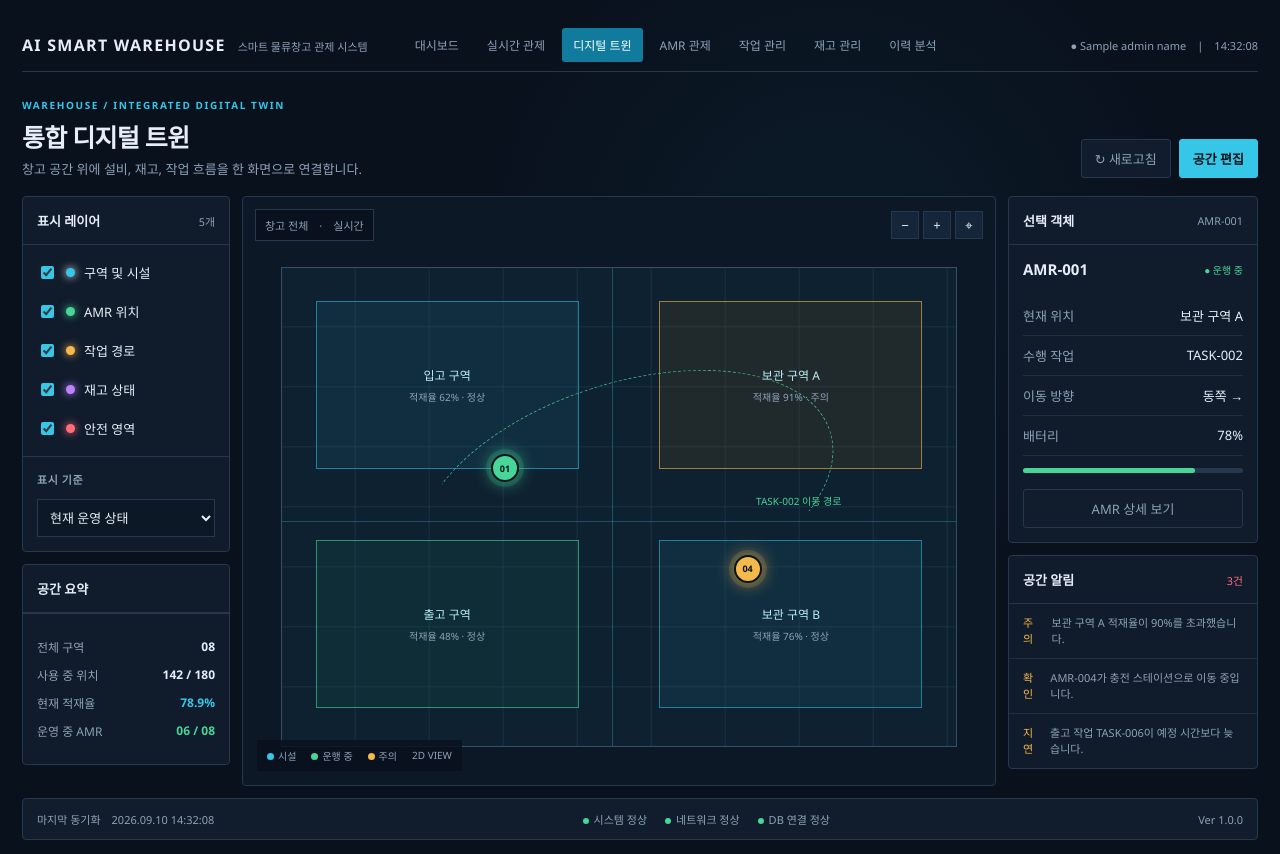
After one commit to chukumi00/robo, a Django app: template robotapp/templates/robotapp/digital_twin.html in a window 1280 px wide. The commit adds this page. Run offline with Django 3.2, Linux system fonts and the light colour scheme; the template is opened without the code that fills it: most values are stand-ins (such as "Sample title", 1, 10 or a date in 2020).

Commit message:
디지털 트윈 상세 페이지 디자인

```diff
--- /dev/null
+++ b/robotapp/templates/robotapp/digital_twin.html
@@ -0,0 +1,107 @@
+<!DOCTYPE html>
+<html lang="ko">
+<head>
+  <meta charset="UTF-8">
+  <meta name="viewport" content="width=device-width, initial-scale=1.0">
+  <title>통합 디지털 트윈 | AI SMART WAREHOUSE</title>
+  <style>
+    :root { --bg: #09111d; --panel: #111d2d; --panel-2: #172539; --line: #26384d; --text: #e7eef7; --muted: #8ea2b8; --cyan: #35c6e8; --green: #48d597; --amber: #f5b84b; --red: #ff6d78; }
+    * { box-sizing: border-box; }
+    body { margin: 0; min-width: 1100px; background: var(--bg); color: var(--text); font-family: "Malgun Gothic", "Segoe UI", sans-serif; font-size: 13px; }
+    button, select { font: inherit; }
+    a { color: inherit; text-decoration: none; }
+    .shell { min-height: 100vh; padding: 18px 22px 14px; background: radial-gradient(circle at 65% 30%, rgba(34, 102, 130, .12), transparent 35%), var(--bg); }
+    header { height: 54px; display: flex; align-items: center; gap: 36px; border-bottom: 1px solid var(--line); }
+    .brand { display: flex; align-items: baseline; gap: 12px; white-space: nowrap; }
+    .brand strong { font-size: 16px; letter-spacing: .08em; }
+    .brand span, .user { color: var(--muted); font-size: 11px; }
+    nav { display: flex; align-items: center; gap: 6px; flex: 1; }
+    .nav-link { padding: 8px 11px; color: var(--muted); border-radius: 3px; font-size: 12px; }
+    .nav-link:hover, .nav-link.active { color: #fff; background: #117b9d; }
+    .user { white-space: nowrap; }
+    .page-head { display: flex; justify-content: space-between; align-items: end; padding: 26px 0 18px; }
+    .eyebrow { color: var(--cyan); font-size: 10px; letter-spacing: .16em; font-weight: 700; }
+    h1 { margin: 6px 0 5px; font-size: 25px; letter-spacing: -.03em; }
+    .page-head p { margin: 0; color: var(--muted); }
+    .head-actions { display: flex; gap: 8px; }
+    .action { padding: 9px 13px; border: 1px solid var(--line); border-radius: 3px; color: var(--muted); background: var(--panel); cursor: pointer; }
+    .action.primary { color: #06131b; background: var(--cyan); border-color: var(--cyan); font-weight: 700; }
+    .workspace { display: grid; grid-template-columns: 208px minmax(570px, 1fr) 250px; gap: 12px; min-height: 590px; }
+    .panel { background: rgba(17, 29, 45, .92); border: 1px solid var(--line); border-radius: 4px; }
+    .panel-head { display: flex; justify-content: space-between; align-items: center; padding: 14px; border-bottom: 1px solid var(--line); font-weight: 700; }
+    .panel-head small { color: var(--muted); font-weight: 400; }
+    .left-panel, .right-panel { display: flex; flex-direction: column; gap: 12px; }
+    .layer-list { padding: 8px 0; }
+    .layer { display: flex; align-items: center; gap: 9px; width: 100%; padding: 10px 14px; border: 0; color: var(--text); background: transparent; text-align: left; cursor: pointer; }
+    .layer:hover { background: var(--panel-2); }
+    .layer.off { color: #62778d; }
+    .layer input { accent-color: var(--cyan); }
+    .swatch { width: 9px; height: 9px; border-radius: 50%; background: var(--cyan); box-shadow: 0 0 9px currentColor; }
+    .swatch.amr { background: var(--green); color: var(--green); }.swatch.task { background: var(--amber); color: var(--amber); }.swatch.stock { background: #bc83ff; color: #bc83ff; }.swatch.safe { background: var(--red); color: var(--red); }
+    .mini-section { padding: 14px; border-top: 1px solid var(--line); }
+    .mini-section h3 { margin: 0 0 12px; font-size: 11px; color: var(--muted); letter-spacing: .05em; }
+    .metric { display: flex; justify-content: space-between; margin: 10px 0; color: var(--muted); font-size: 12px; }.metric b { color: var(--text); }
+    .map-panel { position: relative; overflow: hidden; background: #0c1825; }
+    .map-toolbar { position: absolute; z-index: 3; top: 12px; left: 12px; right: 12px; display: flex; justify-content: space-between; align-items: center; }
+    .map-toolbar span { padding: 7px 9px; background: rgba(9, 17, 29, .82); border: 1px solid var(--line); color: var(--muted); font-size: 11px; }
+    .zoom { display: flex; gap: 4px; }.zoom button { width: 28px; height: 28px; border: 1px solid var(--line); color: var(--text); background: #15263a; cursor: pointer; }
+    .warehouse { position: absolute; inset: 70px 38px 38px; border: 1px solid #34506b; background: repeating-linear-gradient(90deg, transparent 0 72px, rgba(65, 113, 140, .13) 73px 74px), repeating-linear-gradient(0deg, transparent 0 58px, rgba(65, 113, 140, .13) 59px 60px), #0e2131; }
+    .warehouse:before, .warehouse:after { content: ""; position: absolute; background: rgba(53, 198, 232, .3); }.warehouse:before { top: 0; bottom: 0; left: 49%; width: 1px; }.warehouse:after { left: 0; right: 0; top: 53%; height: 1px; }
+    .zone { position: absolute; display: flex; flex-direction: column; justify-content: center; align-items: center; border: 1px solid rgba(53, 198, 232, .54); background: rgba(24, 91, 111, .23); color: #b9eff8; font-size: 12px; }.zone small { margin-top: 5px; color: var(--muted); font-size: 10px; }.zone-a { left: 5%; top: 7%; width: 39%; height: 35%; }.zone-b { right: 5%; top: 7%; width: 39%; height: 35%; border-color: rgba(245, 184, 75, .6); background: rgba(116, 82, 29, .18); }.zone-c { left: 5%; bottom: 8%; width: 39%; height: 35%; border-color: rgba(72, 213, 151, .6); background: rgba(24, 101, 78, .18); }.zone-d { right: 5%; bottom: 8%; width: 39%; height: 35%; }
+    .route { position: absolute; left: 19%; top: 24%; width: 64%; height: 48%; border: 1px dashed rgba(72, 213, 151, .75); border-left-color: transparent; border-bottom-color: transparent; border-radius: 50%; transform: rotate(-18deg); }.route-label { position: absolute; right: 17%; top: 47%; color: var(--green); font-size: 10px; }
+    .robot { position: absolute; z-index: 2; display: grid; place-items: center; width: 28px; height: 28px; border: 2px solid #07161e; border-radius: 50%; color: #06131b; background: var(--green); box-shadow: 0 0 0 5px rgba(72, 213, 151, .16), 0 0 18px rgba(72, 213, 151, .8); font-size: 9px; font-weight: 800; }.robot.two { left: 67%; top: 60%; background: var(--amber); box-shadow: 0 0 0 5px rgba(245, 184, 75, .14), 0 0 18px rgba(245, 184, 75, .75); }.robot.one { left: 31%; top: 39%; }
+    .map-legend { position: absolute; bottom: 14px; left: 14px; display: flex; gap: 15px; padding: 8px 10px; background: rgba(9, 17, 29, .82); color: var(--muted); font-size: 10px; }.map-legend i { display: inline-block; width: 7px; height: 7px; margin-right: 4px; border-radius: 50%; background: var(--green); }.map-legend .warn { background: var(--amber); }.map-legend .zone-dot { background: var(--cyan); }
+    .selection { padding: 14px; }.object-name { display: flex; justify-content: space-between; align-items: center; margin-bottom: 17px; font-size: 15px; font-weight: 700; }.live { color: var(--green); font-size: 10px; font-weight: 400; }.detail-row { display: flex; justify-content: space-between; padding: 10px 0; border-bottom: 1px solid rgba(142, 162, 184, .14); color: var(--muted); }.detail-row strong { color: var(--text); font-weight: 500; }.battery { height: 5px; margin: 12px 0 16px; background: #26384d; border-radius: 4px; }.battery span { display: block; width: 78%; height: 100%; background: var(--green); border-radius: inherit; }
+    .alert { display: flex; gap: 9px; padding: 11px 14px; border-bottom: 1px solid rgba(142, 162, 184, .14); color: var(--muted); font-size: 11px; line-height: 1.45; }.alert b { color: var(--amber); font-weight: 500; }.alert:last-child { border-bottom: 0; }
+    .bottom-bar { display: flex; justify-content: space-between; align-items: center; margin-top: 12px; padding: 12px 14px; background: var(--panel); border: 1px solid var(--line); border-radius: 4px; color: var(--muted); font-size: 11px; }.health { display: flex; gap: 18px; }.health span:before { content: ""; display: inline-block; width: 6px; height: 6px; margin-right: 5px; border-radius: 50%; background: var(--green); }
+    @media (max-width: 1250px) { body { min-width: 960px; }.shell { padding-inline: 14px; }.workspace { grid-template-columns: 180px minmax(480px, 1fr) 220px; }.nav-link { padding-inline: 7px; } }
+  </style>
+</head>
+<body>
+  <div class="shell">
+    <header>
+      <div class="brand"><strong>AI SMART WAREHOUSE</strong><span>스마트 물류창고 관제 시스템</span></div>
+      <nav>
+        <a class="nav-link" href="{% url 'robotapp:index' %}">대시보드</a>
+        <a class="nav-link" href="#">실시간 관제</a>
+        <a class="nav-link active" href="{% url 'robotapp:digital_twin' %}">디지털 트윈</a>
+        <a class="nav-link" href="{% url 'robotapp:amr_list' %}">AMR 관제</a>
+        <a class="nav-link" href="{% url 'robotapp:task_list' %}">작업 관리</a>
+        <a class="nav-link" href="{% url 'robotapp:inventory' %}">재고 관리</a>
+        <a class="nav-link" href="{% url 'robotapp:task_record_list' %}">이력 분석</a>
+      </nav>
+      <div class="user">● {{ admin_name }}　|　14:32:08</div>
+    </header>
+
+    <section class="page-head">
+      <div><div class="eyebrow">WAREHOUSE / INTEGRATED DIGITAL TWIN</div><h1>통합 디지털 트윈</h1><p>창고 공간 위에 설비, 재고, 작업 흐름을 한 화면으로 연결합니다.</p></div>
+      <div class="head-actions"><button class="action" type="button">↻ 새로고침</button><button class="action primary" type="button">공간 편집</button></div>
+    </section>
+
+    <main class="workspace">
+      <aside class="left-panel">
+        <section class="panel"><div class="panel-head">표시 레이어 <small>5개</small></div><div class="layer-list">
+          <label class="layer"><input type="checkbox" checked><i class="swatch"></i>구역 및 시설</label>
+          <label class="layer"><input type="checkbox" checked><i class="swatch amr"></i>AMR 위치</label>
+          <label class="layer"><input type="checkbox" checked><i class="swatch task"></i>작업 경로</label>
+          <label class="layer"><input type="checkbox" checked><i class="swatch stock"></i>재고 상태</label>
+          <label class="layer"><input type="checkbox" checked><i class="swatch safe"></i>안전 영역</label>
+        </div><div class="mini-section"><h3>표시 기준</h3><select style="width:100%;padding:8px;background:#0c1825;color:var(--text);border:1px solid var(--line);"><option>현재 운영 상태</option><option>재고 적재율</option><option>작업 진행 상태</option></select></div></section>
+        <section class="panel"><div class="panel-head">공간 요약</div><div class="mini-section"><div class="metric"><span>전체 구역</span><b>08</b></div><div class="metric"><span>사용 중 위치</span><b>142 / 180</b></div><div class="metric"><span>현재 적재율</span><b style="color:var(--cyan)">78.9%</b></div><div class="metric"><span>운영 중 AMR</span><b style="color:var(--green)">06 / 08</b></div></div></section>
+      </aside>
+
+      <section class="panel map-panel">
+        <div class="map-toolbar"><span>창고 전체　·　실시간</span><div class="zoom"><button type="button">−</button><button type="button">+</button><button type="button">⌖</button></div></div>
+        <div class="warehouse"><div class="zone zone-a">입고 구역<small>적재율 62% · 정상</small></div><div class="zone zone-b">보관 구역 A<small>적재율 91% · 주의</small></div><div class="zone zone-c">출고 구역<small>적재율 48% · 정상</small></div><div class="zone zone-d">보관 구역 B<small>적재율 76% · 정상</small></div><div class="route"></div><span class="route-label">TASK-002 이동 경로</span><div class="robot one">01</div><div class="robot two">04</div></div>
+        <div class="map-legend"><span><i class="zone-dot"></i>시설</span><span><i></i>운행 중</span><span><i class="warn"></i>주의</span><span>2D VIEW</span></div>
+      </section>
+
+      <aside class="right-panel">
+        <section class="panel"><div class="panel-head">선택 객체 <small>AMR-001</small></div><div class="selection"><div class="object-name">AMR-001 <span class="live">● 운행 중</span></div><div class="detail-row"><span>현재 위치</span><strong>보관 구역 A</strong></div><div class="detail-row"><span>수행 작업</span><strong>TASK-002</strong></div><div class="detail-row"><span>이동 방향</span><strong>동쪽 →</strong></div><div class="detail-row"><span>배터리</span><strong>78%</strong></div><div class="battery"><span></span></div><button class="action" style="width:100%" type="button">AMR 상세 보기</button></div></section>
+        <section class="panel"><div class="panel-head">공간 알림 <small style="color:var(--red)">3건</small></div><div class="alert"><b>주의</b><span>보관 구역 A 적재율이 90%를 초과했습니다.</span></div><div class="alert"><b>확인</b><span>AMR-004가 충전 스테이션으로 이동 중입니다.</span></div><div class="alert"><b>지연</b><span>출고 작업 TASK-006이 예정 시간보다 늦습니다.</span></div></section>
+      </aside>
+    </main>
+    <footer class="bottom-bar"><span>마지막 동기화　2026.09.10 14:32:08</span><div class="health"><span>시스템 정상</span><span>네트워크 정상</span><span>DB 연결 정상</span></div><span>Ver 1.0.0</span></footer>
+  </div>
+</body>
+</html>
--- a/robotapp/templates/robotapp/index.html
+++ b/robotapp/templates/robotapp/index.html
@@ -643,7 +643,7 @@
     <nav>
       <a href="#" class="nav-btn active">대시보드</a>
       <a href="#" class="nav-btn">실시간 관제</a>
-      <a href="#" class="nav-btn">디지털 트윈</a>
+      <a href="{% url 'robotapp:digital_twin' %}" class="nav-btn">디지털 트윈</a>
       <a href="{% url 'robotapp:amr_list' %}" class="nav-btn">AMR 관제</a>
       <a href="{% url 'robotapp:task_list' %}" class="nav-btn">작업 관리</a>
       <div class="nav-menu">
--- a/robotapp/urls.py
+++ b/robotapp/urls.py
@@ -5,6 +5,7 @@ app_name = 'robotapp'
 
 urlpatterns = [
     path('', views.index, name='index'),
+    path('digital-twin/', views.digital_twin, name='digital_twin'),
     path('login/', views.login, name='login'),
     path('login/', views.login, name='login'),
     path('login/login_ok/', views.login_ok, name='login_ok'),
--- a/robotapp/views.py
+++ b/robotapp/views.py
@@ -125,6 +125,11 @@ def index(request):
         'amrs': amrs,
         'amr_data': amr_data,
     }
+    return HttpResponse(template.render(context, request))
+
+def digital_twin(request):
+    template = loader.get_template('robotapp/digital_twin.html')
+    context = {'admin_name': request.session.get('login_ok_user_name', '관리자')}
     return HttpResponse(template.render(context, request))
 
 def login(request):
```
